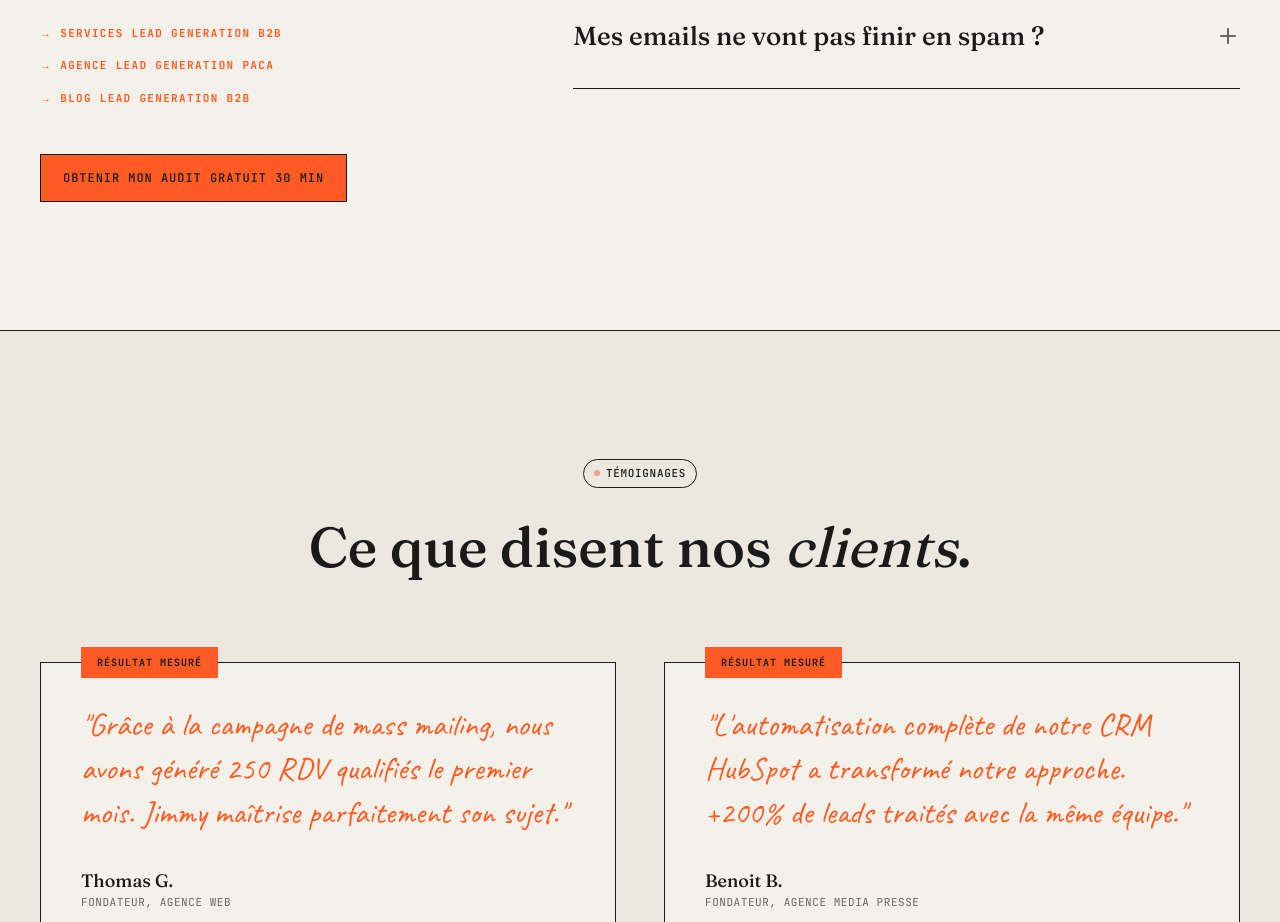
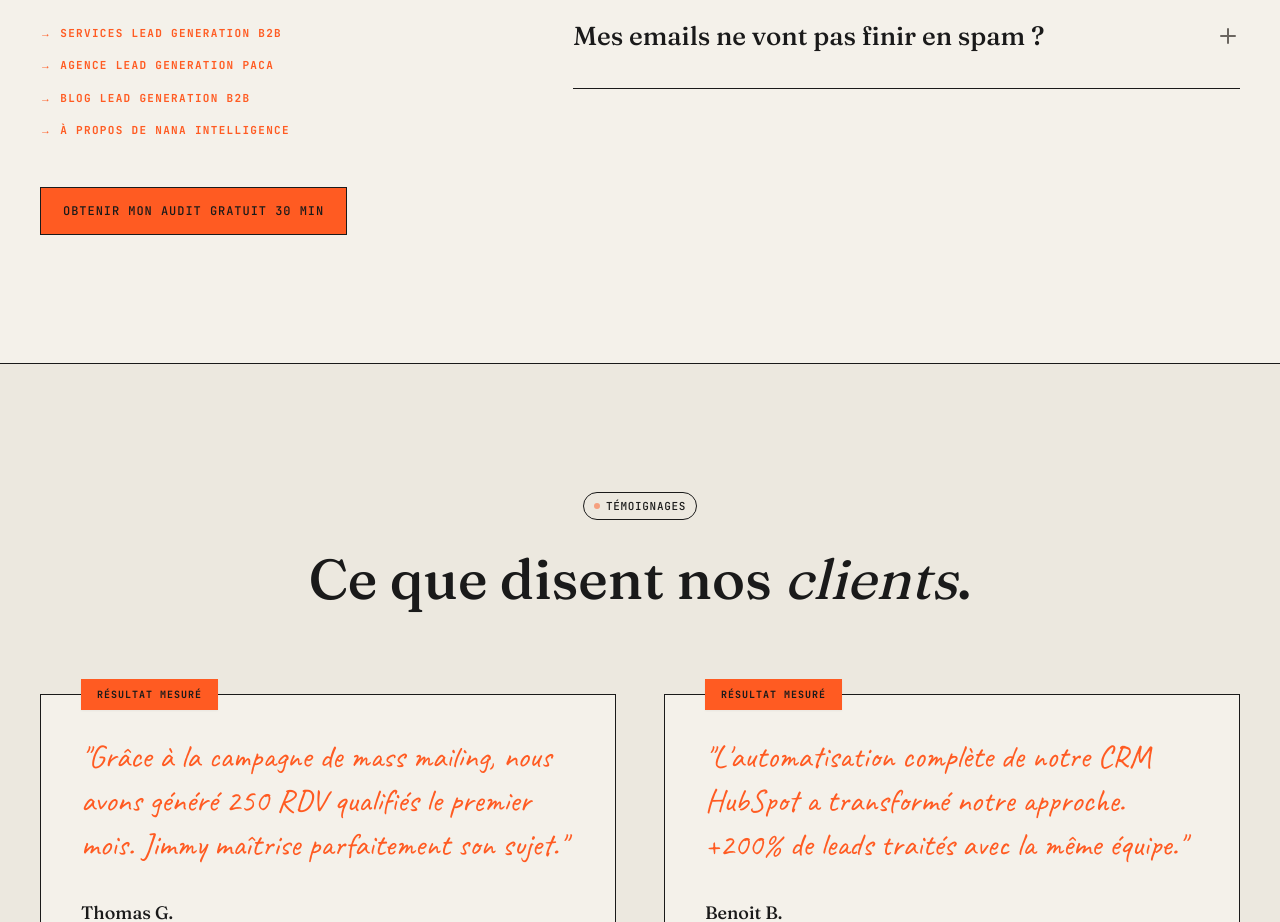
Before and after one commit to Jimmyjoe13/Nana-intelligence, a Next.js app: page / in a window 1280 px wide. Shown: the part 3460-4382 px from the top of the page. Built offline with nearby package versions, Linux system fonts and the light colour scheme; no server answers.

Commit message:
fix(seo): add internal link to /about from homepage FAQ section

```diff
--- a/src/app/page.tsx
+++ b/src/app/page.tsx
@@ -235,6 +235,9 @@ export default function Home() {
               <Link href="/blog" className="font-mono text-[11px] text-orange uppercase tracking-[0.12em] font-bold hover:underline">
                 → Blog lead generation B2B
               </Link>
+              <Link href="/about" className="font-mono text-[11px] text-orange uppercase tracking-[0.12em] font-bold hover:underline">
+                → À propos de Nana Intelligence
+              </Link>
             </div>
             <Link href="/contact" className="mt-4">
               <Button
```
